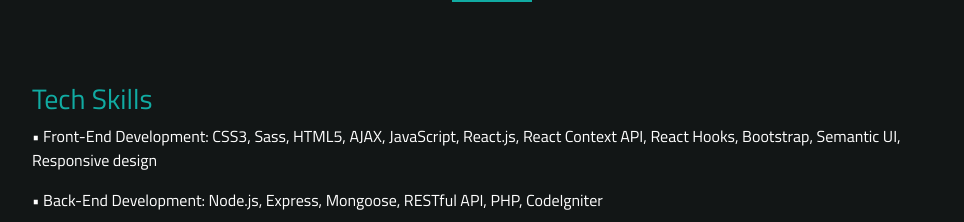
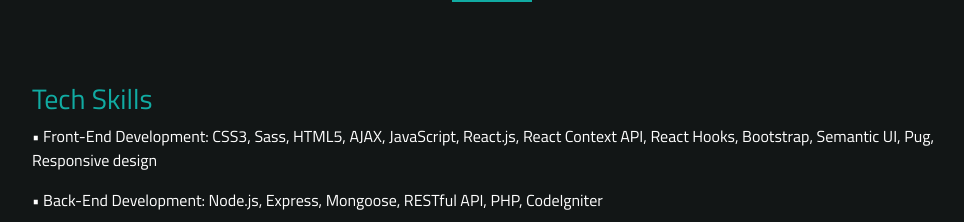
Before and after one commit to Nndouu/portfolio-nndou, a React (Create React App) app: page / in a window 1280 px wide. Shown: the part 3460-3682 px from the top of the page, without its empty margins (148-1112 px from the left). Built offline with nearby package versions, Linux system fonts and the light colour scheme.

Commit message:
Update skills

```diff
--- a/src/components/pages/Skills.js
+++ b/src/components/pages/Skills.js
@@ -15,7 +15,7 @@
           <p>
             • Front-End Development: CSS3, Sass, HTML5, AJAX, JavaScript,
             React.js, React Context API, React Hooks, Bootstrap, Semantic UI,
-            Responsive design
+            Pug, Responsive design
           </p>
           <p>
             • Back-End Development: Node.js, Express, Mongoose, RESTful API,
```
